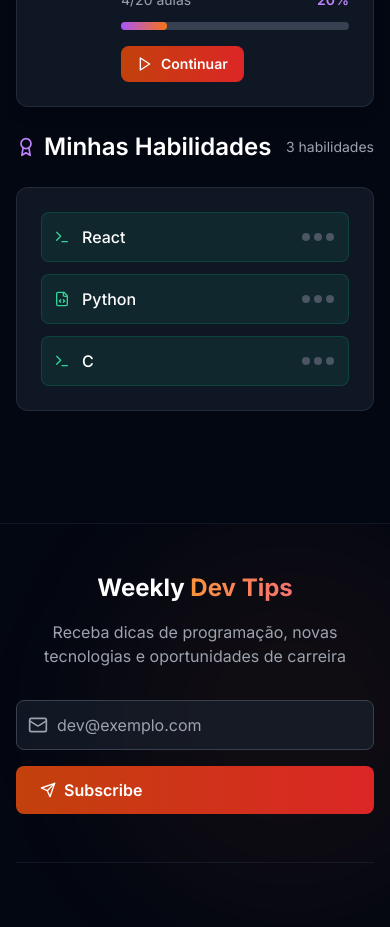
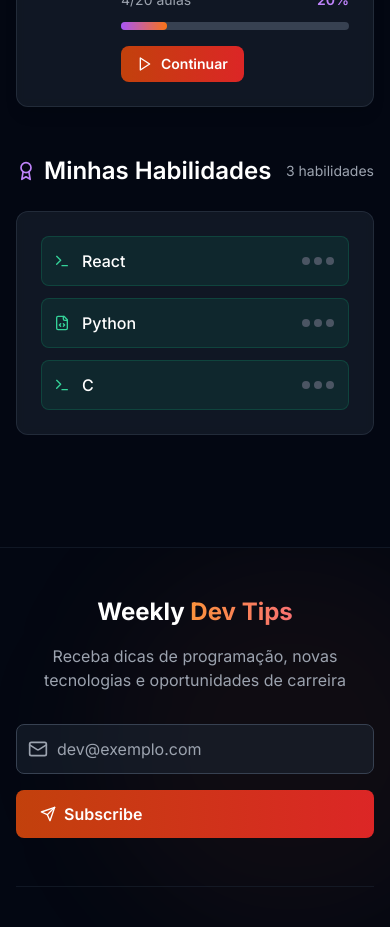
Before and after one commit to kenjiThiago/ProjetoBD2, a Next.js app in the folder frontend/: page /dashboard in a window 390 px wide. Shown: the part 2040-2967 px from the top of the page. Built offline with nearby package versions, Linux system fonts and the light colour scheme.

Commit message:
[frontend] Arrumado margem do DashboardOverview.

```diff
--- a/frontend/src/app/dashboard/components/DashboardOverview.tsx
+++ b/frontend/src/app/dashboard/components/DashboardOverview.tsx
@@ -34,7 +34,7 @@ export default function DashboardOverview({
           />
         </div>
         <div>
-          <div className="flex items-center justify-between mb-6 mt-6 md:mt-0">
+          <div className="flex items-center justify-between mb-6 mt-12 lg:mt-0">
             <h2 className="text-2xl font-semibold text-white flex items-center gap-2">
               <Award className="w-5 h-5 text-purple-400" />
               Minhas Habilidades
```
